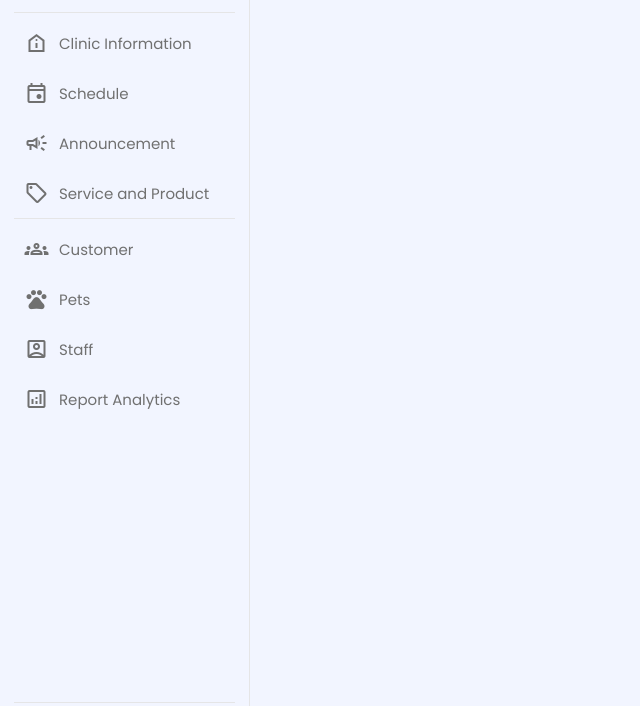
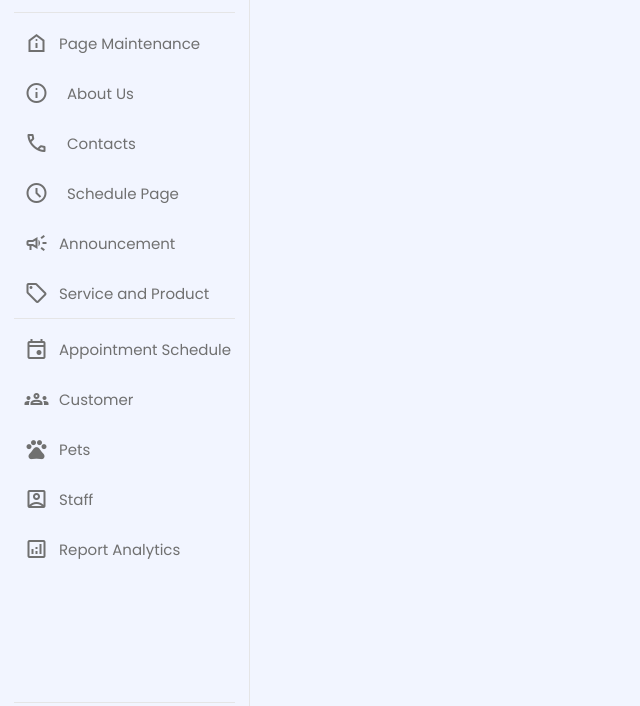
Before and after one commit to JEM-YORONG/Capstone-Projects, a PHP site: page /Capstone_MissedSchedule.php in a window 1280 px wide. Shown: the part 206-912 px from the top of the page, without its empty margins (0-640 px from the left). Run offline with PHP 8.4, Linux system fonts and the light colour scheme; data that the repository does not hold is empty.

Commit message:
nav-bar.html.php updates

```diff
--- a/Veterinary Clinic/Clinic Portal/CAPS.INC/nav-bar.html.php
+++ b/Veterinary Clinic/Clinic Portal/CAPS.INC/nav-bar.html.php
@@ -11,24 +11,40 @@
         <ul class="nav-links">
             <li>
                 <a href="zHTML_dashboard.php">
-                    <i><span class="material-symbols-outlined" style=" color:#5a81fa;">home</span></i>
-                    <span class="link-name" style=" color:#5a81fa;">Dashboard</span>
+                    <i><span class="material-symbols-outlined" style="color: #5a81fa">home</span></i>
+                    <span class="link-name" style="color: #5a81fa">Dashboard</span>
                 </a>
             </li>
             <!--=====Clinic Management Menu====-->
             <ul class="clinic-management-link">
+                <div class="page-maintenance" id="menu-maintenance">
                     <li>
-                    <a href="zHTML_information.php">
+                        <a href="">
                             <i><span class="material-symbols-outlined">help_clinic</span></i>
-                        <span class="link-name">Clinic Information</span>
+                            <span class="link-name">Page Maintenance</span>
+                        </a>
+                    </li>
+                    <div class="page-maintenance-content">
+                        <li>
+                            <a href="Z_ClinicAboutUs.php">
+                                <i><span class="material-symbols-outlined">info</span></i>
+                                <span class="link-name">&nbsp; About Us</span>
                             </a>
                         </li>
                         <li>
-                    <a href="zHTML_schedule.php">
-                        <i><span class="material-symbols-outlined">event</span></i>
-                        <span class="link-name">Schedule</span>
+                            <a href="Z_ClinicContact.php">
+                                <i><span class="material-symbols-outlined">call</span></i>
+                                <span class="link-name">&nbsp; Contacts</span>
                             </a>
                         </li>
+                        <li>
+                            <a href="Z_ClinicPSched.php">
+                                <i><span class="material-symbols-outlined">schedule</span></i>
+                                <span class="link-name">&nbsp; Schedule Page</span>
+                            </a>
+                        </li>
+                    </div>
+                </div>
                 <li>
                     <a href="zHTML_announcement.php">
                         <i><span class="material-symbols-outlined">campaign</span></i>
@@ -36,7 +52,7 @@
                     </a>
                 </li>
                 <li>
-                    <a href="zHTML_service_product.php">
+                    <a href="Capstone_ClinicServNProd.html">
                         <i><span class="material-symbols-outlined">sell</span></i>
                         <span class="link-name">Service and Product</span>
                     </a>
@@ -44,6 +60,13 @@
             </ul>
             <!--=====Record Menus====-->
             <ul class="record-management-link">
+                <li>
+                    <a href="zHTML_schedule.php">
+                        <i><span class="material-symbols-outlined">event</span></i>
+                        <span class="link-name">Appointment Schedule</span>
+                    </a>
+                </li>
+
                 <li>
                     <a href="zHTML_customer.php">
                         <i class="uil uil-share"><span class="material-symbols-outlined">groups</span></i>
@@ -62,20 +85,18 @@
                         <span class="link-name">Staff</span>
                     </a>
                 </li>
-                <!-- <li>
-                    <a href="zHTML_inventory.php">
-                        <i><span class="material-symbols-outlined">inventory</span></i>
-                        <span class="link-name">Inventory</span>
-                    </a>
-                </li> -->
                 <li>
                     <a href="zHTML_report_analytics.php">
                         <i><span class="material-symbols-outlined">analytics</span></i>
                         <span class="link-name">Report Analytics</span>
                     </a>
                 </li>
-                <li>
-                </li>
+                <!-- <li>
+                    <a href="Capstone_Bin.html">
+                        <i><span class="material-symbols-outlined">delete</span></i>
+                        <span class="link-name">Bin</span>
+                    </a>
+                </li> -->
             </ul>
         </ul>
         <!--=====Logout Menu====-->
```
Lines whose indentation alone changed are shown as unchanged.
